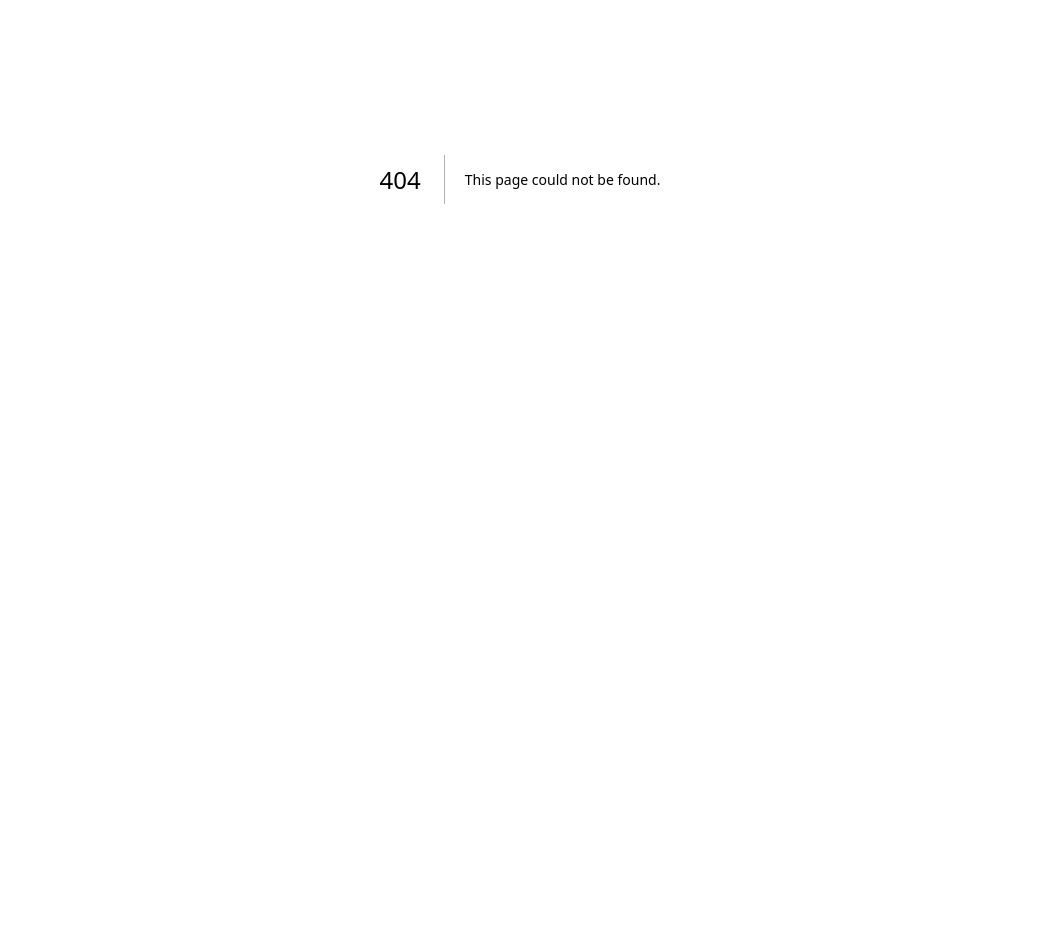
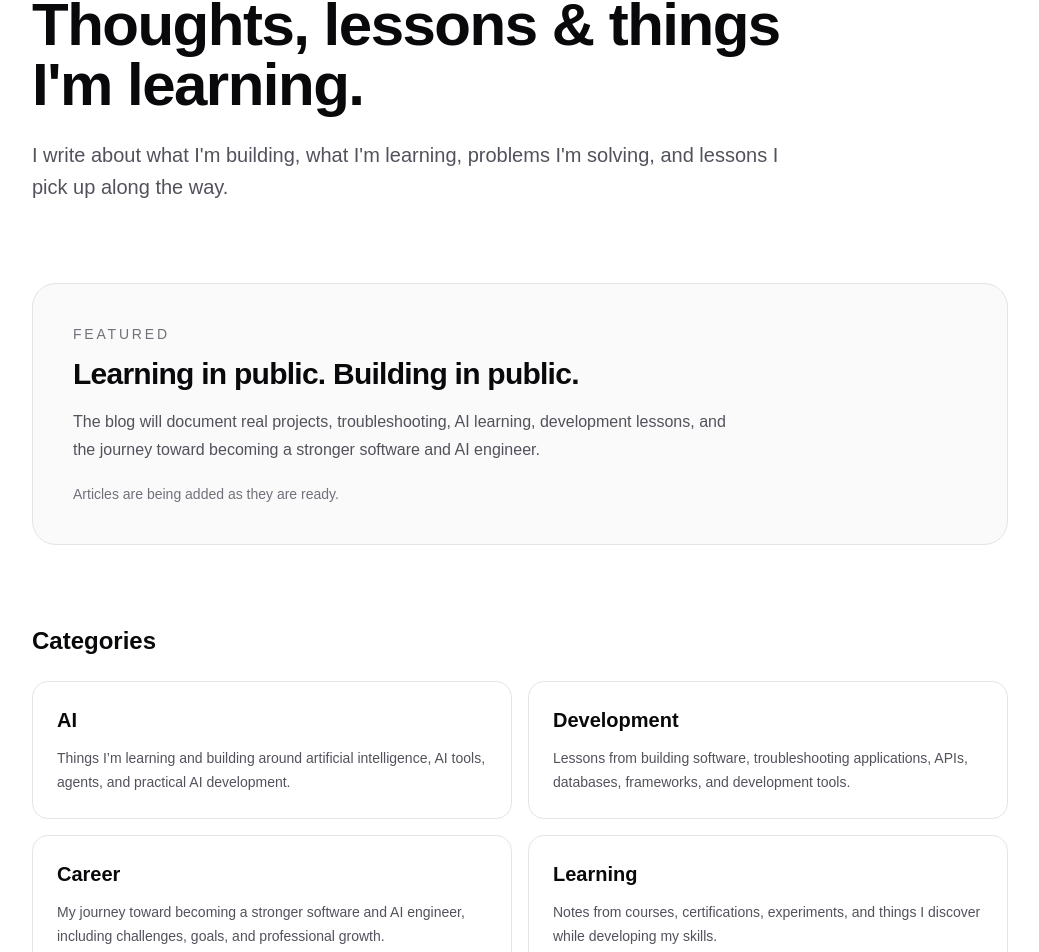
Before and after one commit to Leslei-254/leslei-portfolio, a Next.js app: page /blog in a window 1280 px wide. Before the commit this address had no page. Shown: the part 221-1173 px from the top of the page, without its empty margins (120-1159 px from the left). Before the commit the page ends 800 px from the top, so only its background shows below. Built offline with nearby package versions, Linux system fonts and the light colour scheme.

Commit message:
Add Week 5 blog page

```diff
--- /dev/null
+++ b/app/blog/page.tsx
@@ -0,0 +1,49 @@
+import Link from "next/link";
+
+const categories = [
+  ["AI", "Things I’m learning and building around artificial intelligence, AI tools, agents, and practical AI development."],
+  ["Development", "Lessons from building software, troubleshooting applications, APIs, databases, frameworks, and development tools."],
+  ["Career", "My journey toward becoming a stronger software and AI engineer, including challenges, goals, and professional growth."],
+  ["Learning", "Notes from courses, certifications, experiments, and things I discover while developing my skills."],
+];
+
+export default function BlogPage() {
+  return (
+    <main className="min-h-screen bg-white text-zinc-950">
+      <article className="mx-auto max-w-5xl px-6 py-20 sm:py-28">
+        <Link href="/" className="text-sm text-zinc-500 hover:text-black">← Home</Link>
+        <header className="mt-12 max-w-3xl">
+          <p className="text-sm font-medium uppercase tracking-[0.2em] text-zinc-500">Blog</p>
+          <h1 className="mt-3 text-5xl font-semibold tracking-tight sm:text-6xl">Thoughts, lessons & things I&apos;m learning.</h1>
+          <p className="mt-6 text-xl leading-8 text-zinc-600">I write about what I&apos;m building, what I&apos;m learning, problems I&apos;m solving, and lessons I pick up along the way.</p>
+        </header>
+
+        <section className="mt-20">
+          <div className="rounded-3xl border border-zinc-200 bg-zinc-50 p-8 sm:p-10">
+            <p className="text-sm font-medium uppercase tracking-[0.2em] text-zinc-500">Featured</p>
+            <h2 className="mt-3 text-3xl font-semibold tracking-tight">Learning in public. Building in public.</h2>
+            <p className="mt-4 max-w-2xl leading-7 text-zinc-600">The blog will document real projects, troubleshooting, AI learning, development lessons, and the journey toward becoming a stronger software and AI engineer.</p>
+            <p className="mt-5 text-sm text-zinc-500">Articles are being added as they are ready.</p>
+          </div>
+        </section>
+
+        <section className="mt-20">
+          <h2 className="text-2xl font-semibold">Categories</h2>
+          <div className="mt-6 grid gap-4 sm:grid-cols-2">
+            {categories.map(([title, description]) => (
+              <div key={title} className="rounded-2xl border border-zinc-200 p-6">
+                <h3 className="text-xl font-semibold">{title}</h3>
+                <p className="mt-3 text-sm leading-6 text-zinc-600">{description}</p>
+              </div>
+            ))}
+          </div>
+        </section>
+
+        <section className="mt-20 border-t border-zinc-200 pt-12">
+          <h2 className="text-3xl font-semibold tracking-tight">More articles coming as I build.</h2>
+          <p className="mt-3 max-w-2xl leading-7 text-zinc-600">I&apos;m keeping this section honest: no invented posts or filler. Real articles will be added as I publish them.</p>
+        </section>
+      </article>
+    </main>
+  );
+}
```
